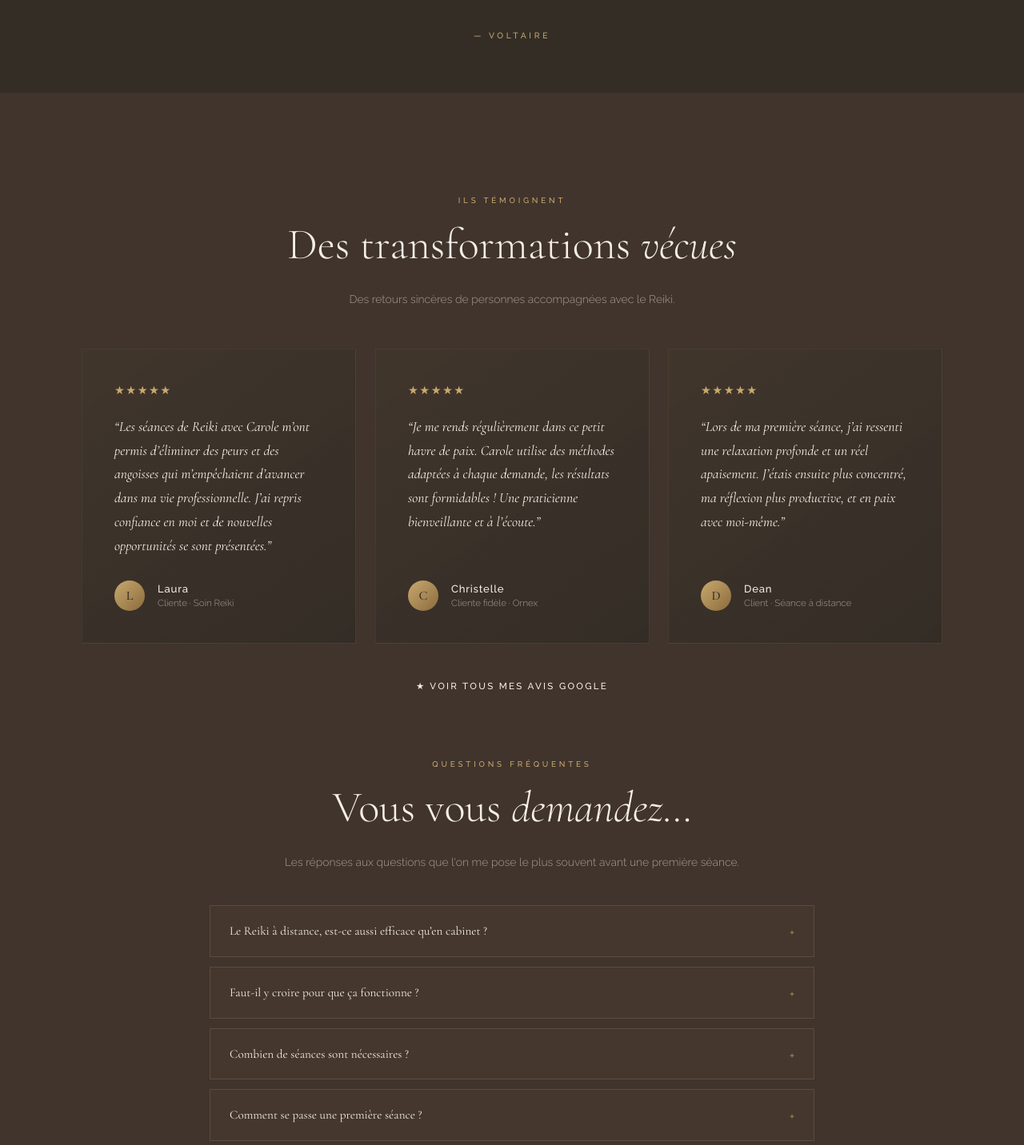
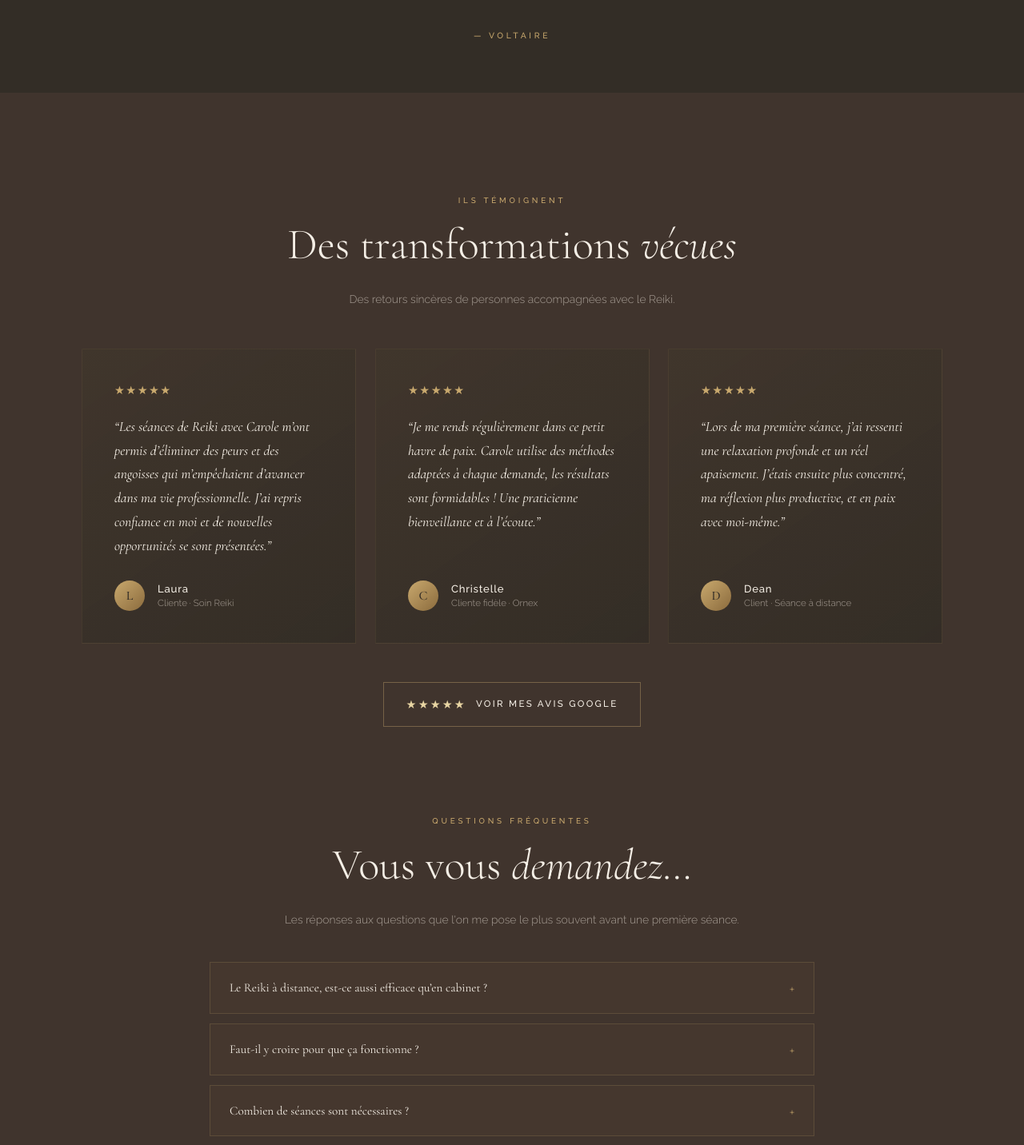
Before and after one commit to LucaMartinet7/Website_Carole, a React (Vite) app: page / in a window 1280 px wide. Shown: the part 5535-6967 px from the top of the page at 80% size. Built offline with nearby package versions, Linux system fonts and the light colour scheme.

Commit message:
Make Google reviews a button and restore spacing before FAQ

```diff
--- a/src/components/FaqSection.tsx
+++ b/src/components/FaqSection.tsx
@@ -5,7 +5,7 @@ import { SectionHeading } from './SectionHeading'
 export function FaqSection() {
   return (
     <section id="faq" className="relative z-10 bg-[var(--deep)]">
-      <div className="mx-auto max-w-[820px] px-8 pb-24 pt-8">
+      <div className="mx-auto max-w-[820px] px-8 pb-24 pt-12">
         <SectionHeading
           label="Questions fréquentes"
           title={
--- a/src/components/TestimonialsSection.tsx
+++ b/src/components/TestimonialsSection.tsx
@@ -5,7 +5,7 @@ import { SectionHeading } from './SectionHeading'
 export function TestimonialsSection() {
   return (
     <section id="testimonials" className="relative z-10 bg-[var(--deep)]">
-      <div className="mx-auto max-w-[1140px] px-8 pb-12 pt-24">
+      <div className="mx-auto max-w-[1140px] px-8 pb-16 pt-24">
         <SectionHeading
           label="Ils témoignent"
           title={
@@ -45,14 +45,15 @@ export function TestimonialsSection() {
           ))}
         </div>
         <Reveal delayMs={200}>
-          <div className="mt-10 text-center">
+          <div className="mt-12 text-center">
             <a
-              className="inline-flex items-center gap-2 text-[0.72rem] font-medium uppercase tracking-[0.2em] text-[var(--gold)] transition-colors hover:text-[var(--gold2)]"
+              className="inline-flex items-center gap-3 border border-[rgba(201,169,110,0.4)] px-7 py-4 text-[0.72rem] font-medium uppercase tracking-[0.2em] text-[var(--gold)] transition-transform hover:-translate-y-0.5 hover:border-[var(--gold)] hover:bg-[rgba(201,169,110,0.06)]"
               href={contact.googleReviews}
               target="_blank"
               rel="noreferrer"
             >
-              ★ Voir tous mes avis Google
+              <span className="text-[0.9rem] tracking-[0.15em] text-[var(--gold2)]">★★★★★</span>
+              Voir mes avis Google
             </a>
           </div>
         </Reveal>
```
